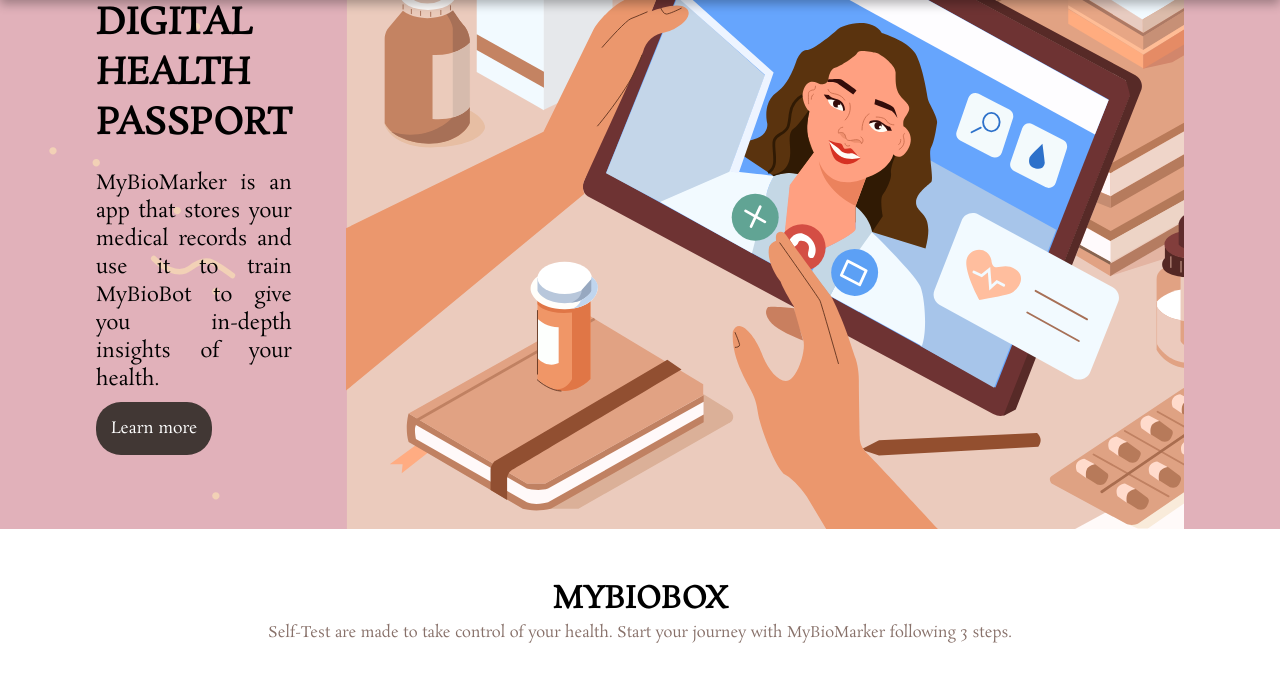
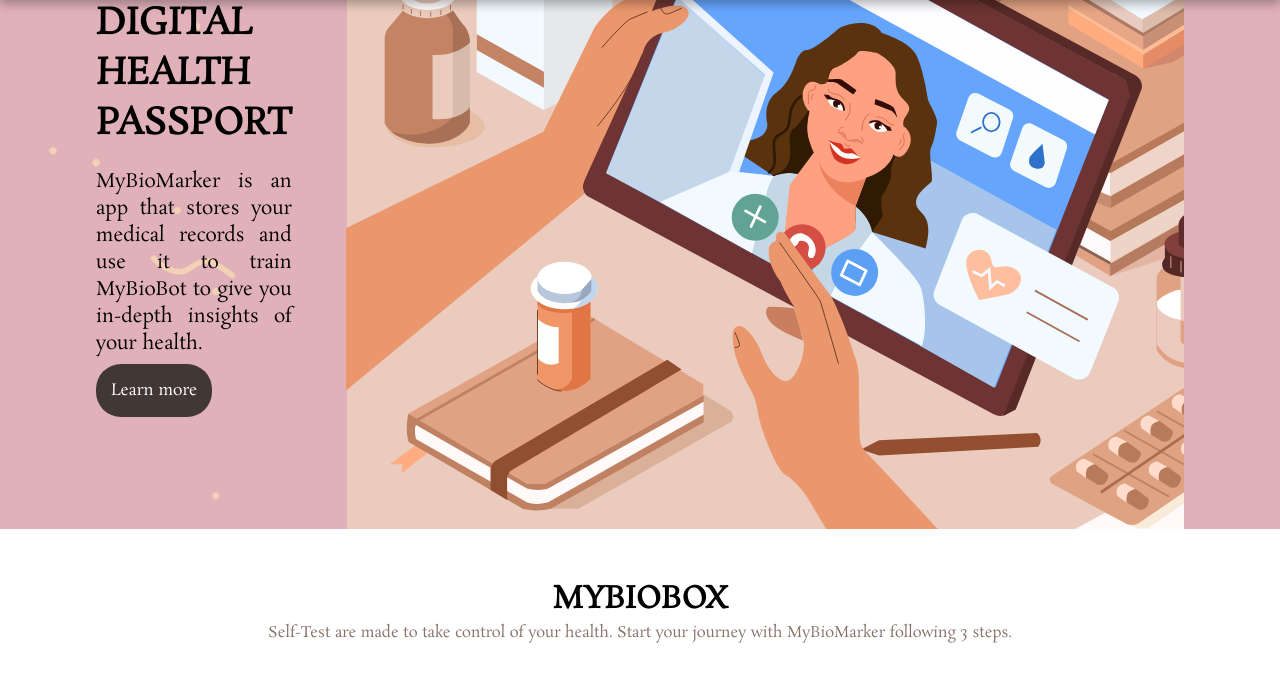
Before and after one commit to lisapol/mybiomarker-flask, a Flask app: page / in a window 1280 px wide. Shown: the part 151-832 px from the top of the page. Run offline with Flask 2, Linux system fonts and the light colour scheme.

Commit message:
minor changes.

```diff
--- a/mybiomarker/static/css/master.css
+++ b/mybiomarker/static/css/master.css
@@ -355,13 +355,14 @@ footer {
   position: relative;
   margin: 70px 0 0 0;
   font-family: rosarivo;
-  font-size: 20px;
+  font-size: 19px;
   flex-direction: column;
   align-items: center;
   float:left;
 }
 .content-item {
   text-align: justify;
+  font-size: 19px;
 }
 .passport-section > .container {
   gap: 5%;
--- a/mybiomarker/templates/index.html
+++ b/mybiomarker/templates/index.html
@@ -183,7 +183,7 @@
 <!--            </span>-->
               <div class='box-flex'>
                 <img src="../static/img/icons/elipse.svg" alt="">
-                <div>
+                <div class="content-item" style="font-size:16px">
                   <h3>
                     SugarNet: Helps you to identify how much sugar your favourite product contains.
                   </h3>
```
